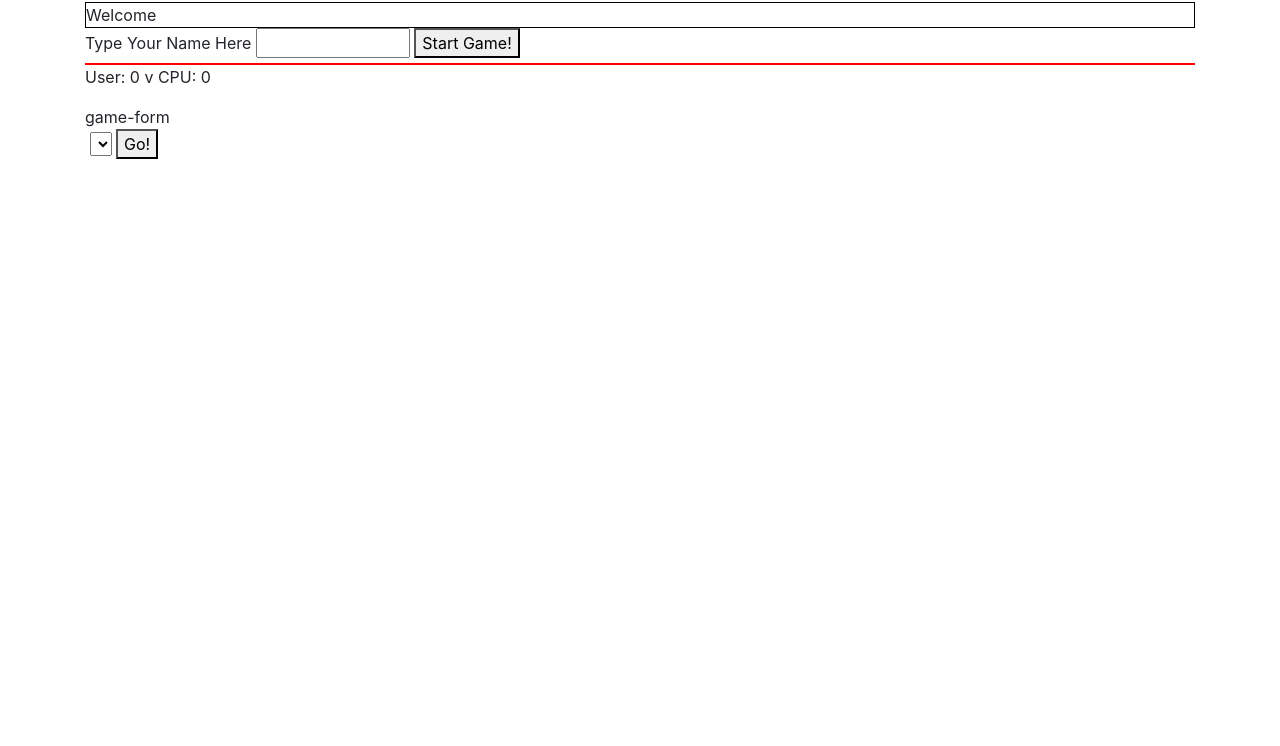
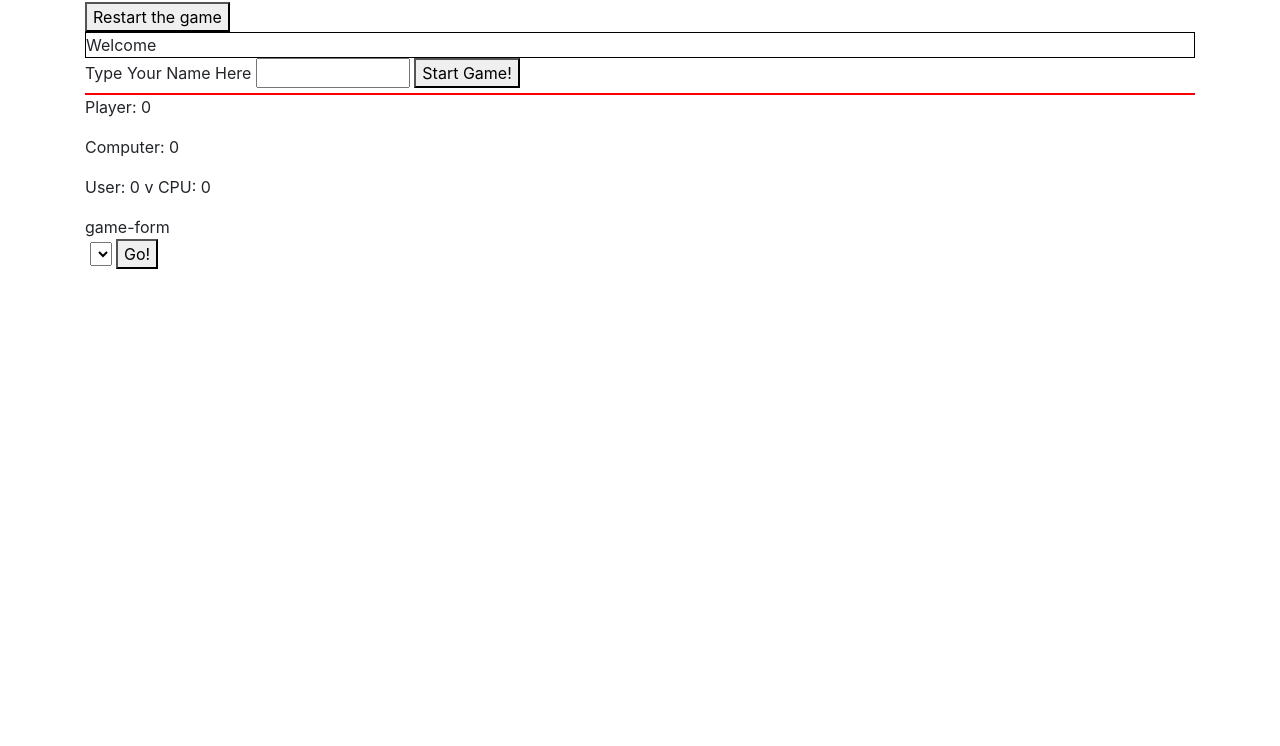
Before and after one commit to it3049c-fall22-henderson/rock-paper-scissors-Tmal1652, a plain HTML site: page index.html in a window 1280 px wide. Shown: the part 54-800 px from the top of the page. Drawn offline with Linux system fonts and the light colour scheme.

Commit message:
Updated this page

```diff
--- a/index.html
+++ b/index.html
@@ -14,6 +14,7 @@
     <div class="container">
         <!-- WORK FROM INSIDE THIS CONTAINER-->
     <h1>Rock Paper Scissors</h1>
+    <button id="restart" class="restart-button">Restart the game</button>
     <div id="welcome-screen">Welcome</div>
 
     <form id="name-form"></form>
@@ -29,6 +30,10 @@
     </div>
     <div id="game-screen"></div>
     <div id="score-tally"></div>
+    <div id="score" class="score">
+        <p>Player: 0 </p>
+        <p>Computer: 0 </p>
+    </div>
     <p>User: 0 v CPU: 0</p>
     <form>game-form</form>
     <div>
```
